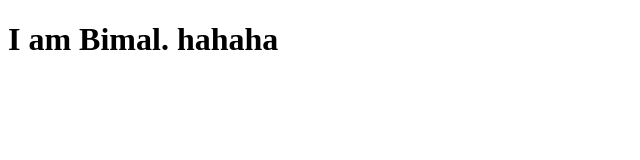
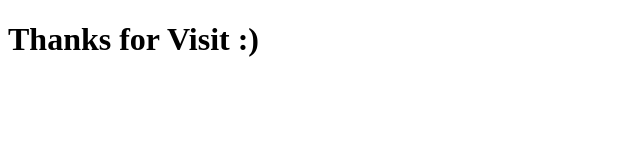
Before and after one commit to shelbybimal/portfolio, a plain HTML site: page index.html in a window 1280 px wide. Shown: the whole page, without its empty margins (0-640 px from the left). Drawn offline with Linux system fonts and the light colour scheme.

Commit message:
Update index.html

```diff
--- a/index.html
+++ b/index.html
@@ -3,11 +3,11 @@
 <head>
     <meta charset="UTF-8">
     <meta name="viewport" content="width=device-width, initial-scale=1.0">
-    <title>Gaun Ko Sabji</title>
+    <title>Bimal's Website</title>
 </head>
 <body>
     <header>
-      <h1>I am Bimal. hahaha</h1>
+      <h1>Thanks for Visit :)</h1>
         </nav>
     </header>
 </body>
```
